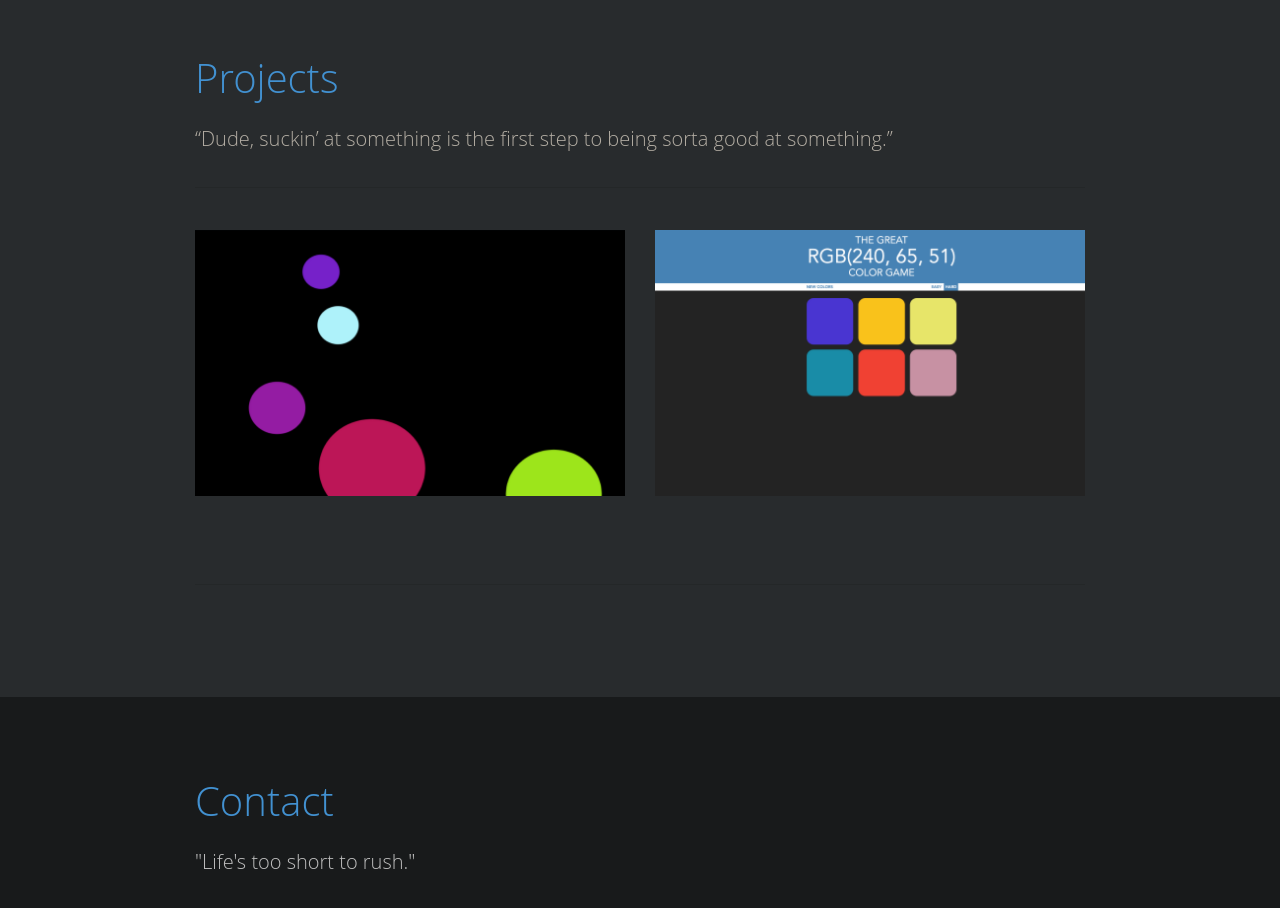
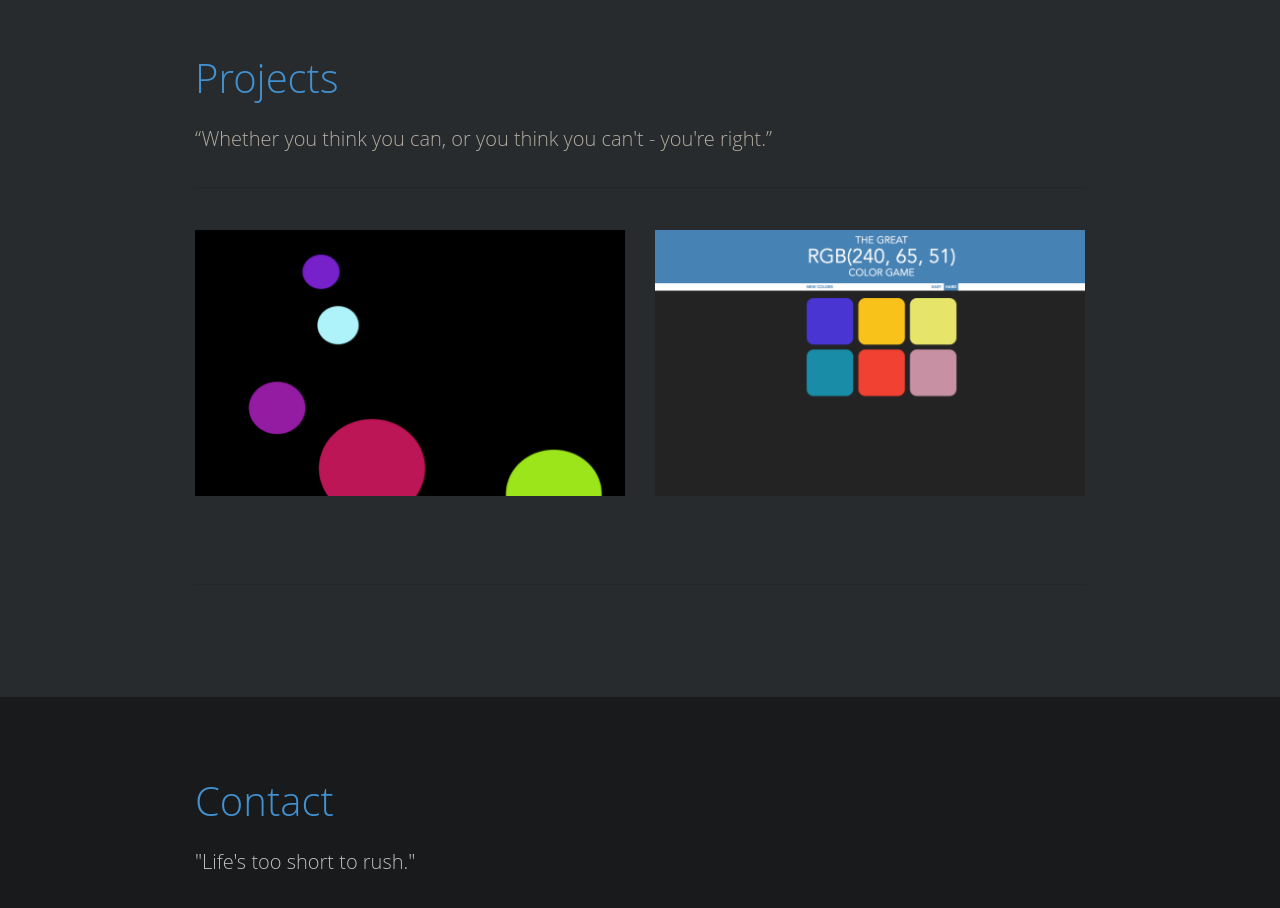
Before and after one commit to KevinNC137/KevinNC137.github.io, a plain HTML site: page index.html in a window 1280 px wide. Shown: the part 3460-4368 px from the top of the page. Drawn offline with nearby package versions, Linux system fonts and the light colour scheme.

Commit message:
quote change

```diff
--- a/index.html
+++ b/index.html
@@ -206,7 +206,7 @@
         <div id="projects" class="container-fluid">
             <div class="container">
                 <h1>Projects</h1>
-                <p class="lead">“Dude, suckin’ at something is the first step to being sorta good at something.”</p>
+                <p class="lead">“Whether you think you can, or you think you can't - you're right.”</p>
                 <hr>
                 <div class="row">
                     <div class="col-md-6 col-sm-12 col-xs-12">
```
